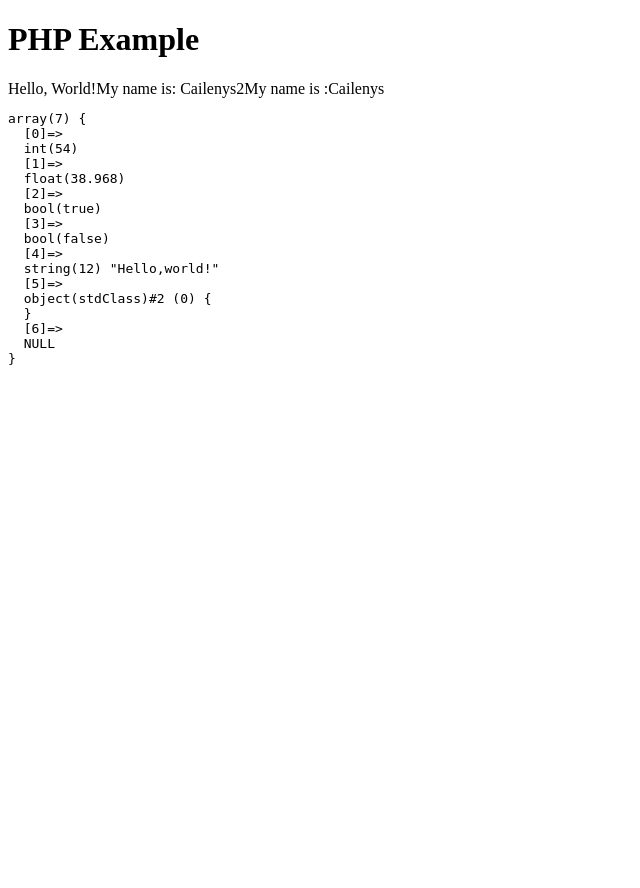
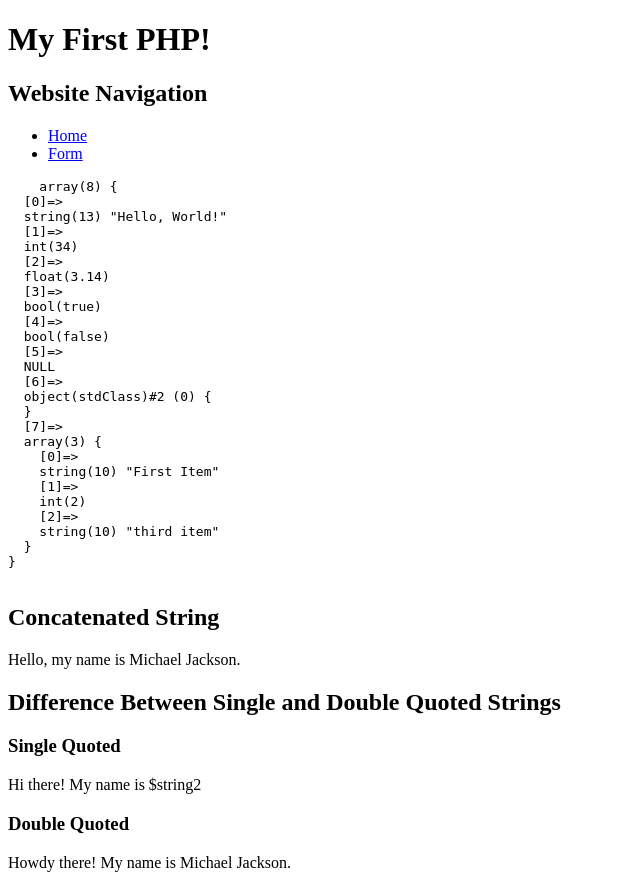
Before and after one commit to Cailenys/PHP, a PHP site: page / in a window 1280 px wide. Shown: the whole page, without its empty margins (0-640 px from the left). Before the commit the page ends 365 px from the top, so only its background shows below. Run offline with PHP 8.4, Linux system fonts and the light colour scheme.

Commit message:
Basic syntax

```diff
--- /dev/null
+++ b/includes/datatypes.php
@@ -0,0 +1,51 @@
+<?php
+// Basic assignment.
+$myMessage = 'My First PHP!';
+# This is also a comment!
+/*
+  Multi-line
+      comments
+    yay!
+ */
+
+/**
+ * Data-Types.
+ */
+// String.
+$myString = 'Hello, World!';
+// Integer.
+$myInteger = 34;
+// Float / Double.
+$myFloat = 3.14;
+// Boolean.
+$myBoolTrue = TRUE;
+$myBoolFalse = false;
+// Null.
+$myNull = NULL;
+// Object.
+$myObject = new stdClass();
+// Array.
+$myArray = [ 'First Item', 2, 'third item' ];
+$myOtherArray = array(
+  $myString,
+  $myInteger,
+  $myFloat,
+  $myBoolTrue,
+  $myBoolFalse,
+  $myNull,
+  $myObject,
+  $myArray
+);
+/**
+ * Strings.
+ */
+$string1 = 'Hello, my name is ';
+$string2 = 'Michael Jackson.';
+// We concatenate strings using the "." character. ("+" is reserved for addition.)
+$concattedString = $string1 . $string2;
+// Difference between single and double quotes.
+$mySingleQuoteHelloString = 'Hi there! My name is $string2';
+// Double quotes are PARSED. PHP checks for variable names to echo out.
+$myDoubleQuoteHelloString = "Howdy there! My name is $string2";
+// This is more specific, and would be good if you have overlapping variable names.
+$myDoubleQuoteHelloString2 = "Howdy there! My name is {$string2}";
--- /dev/null
+++ b/includes/navigation.php
@@ -0,0 +1,15 @@
+<nav>
+  <h2>Website Navigation</h2>
+  <ul>
+    <li>
+      <a href="./index.php">Home</a>
+    </li>
+    <li>
+      <a href="./form.php">Form</a>
+    </li>
+  </ul>
+</nav>
+<?php // By default, anything written in a PHP file will be sent to
+      // the browser (or whatever client made the request.) See above,
+      // we have some HTML outputting, as we did not include any PHP
+      // tags (<?php etc.) that would tell PHP otherwise.
--- a/index.php
+++ b/index.php
@@ -1,42 +1,34 @@
-<!DOCTYPE html>
+<?php
+  // This file's code will execute right here in the file.
+  include './includes/datatypes.php';
+?><!DOCTYPE html>
 <html lang="en">
 <head>
-    <meta charset="UTF-8">
-    <meta name="viewport" content="width=device-width, initial-scale=1.0">
-    <title> PHP Example</title>
+  <meta charset="UTF-8">
+  <meta name="viewport" content="width=device-width, initial-scale=1.0">
+  <title><?php echo $myMessage; // Echo is used for outputting strings. ?></title>
 </head>
 <body>
-    <h1> PHP Example </h1>
+  <h1><?php echo $myMessage; ?></h1>
+  <?php include './includes/navigation.php'; // We're executing this code right here... the nav will display. ?>
+  <pre>
     <?php
-    // Varibale names
-    $myVar = 'Hello, World!';
-    echo $myVar;
-
-    $name = 'Cailenys';
-    $name2 = 'Bob';
-    $greeting = "My name is: {$name}2";
-    echo $greeting;
-
-    // Concatination operator
-    $fullGreeting = 'My name is :' . $name;
-    echo $fullGreeting;
-
-    /**
-     * DataTypes:
-     */
-
-    $myInteger = 54;
-    $myFloat= 38.968;
-    $myBoolean = TRUE;
-    $mySecondBoolan = false;
-    $mystring = 'Hello,world!';
-    $myObject = new stdClass ();
-    $myNull = NULL;
-    $myArray = array( $myInteger,  $myFloat, $myBoolean, $mySecondBoolan, $mystring,$myObject, $myNull);
-
-    echo '<pre>';
-    var_dump($myArray);
-    echo '</pre>';
+      // Var dump is great for seeing what's inside!
+      var_dump( $myOtherArray );
     ?>
+  </pre>
+  <h2>Concatenated String</h2>
+  <p>
+    <?php echo $concattedString; ?>
+  </p>
+  <h2>Difference Between Single and Double Quoted Strings</h2>
+  <h3>Single Quoted</h3>
+  <p>
+    <?php echo $mySingleQuoteHelloString; ?>
+  </p>
+  <h3>Double Quoted</h3>
+  <p>
+    <?php echo $myDoubleQuoteHelloString; ?>
+  </p>
 </body>
 </html>
```
Also changed, not shown: form.php (added, +40 -0 lines).
